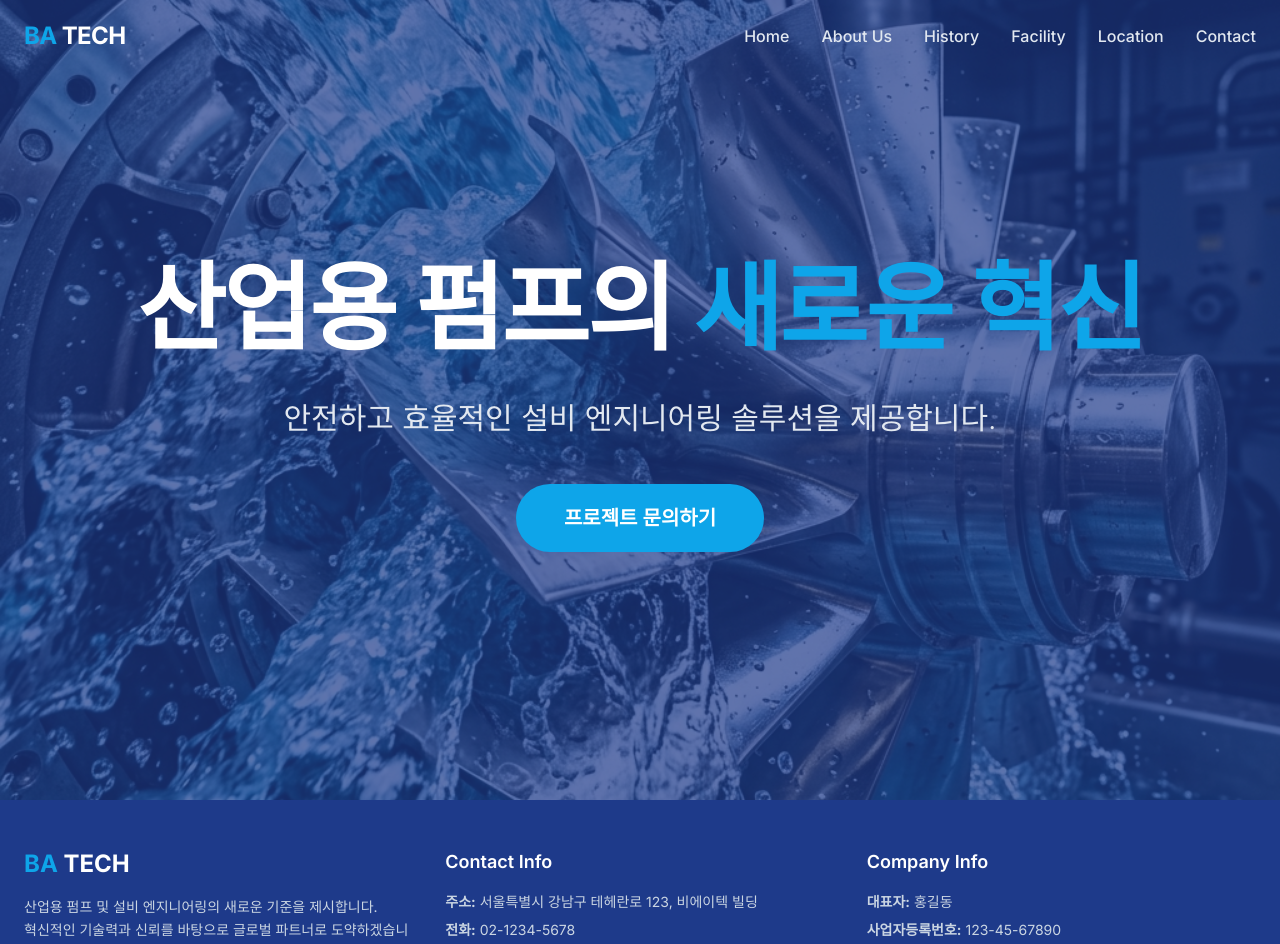
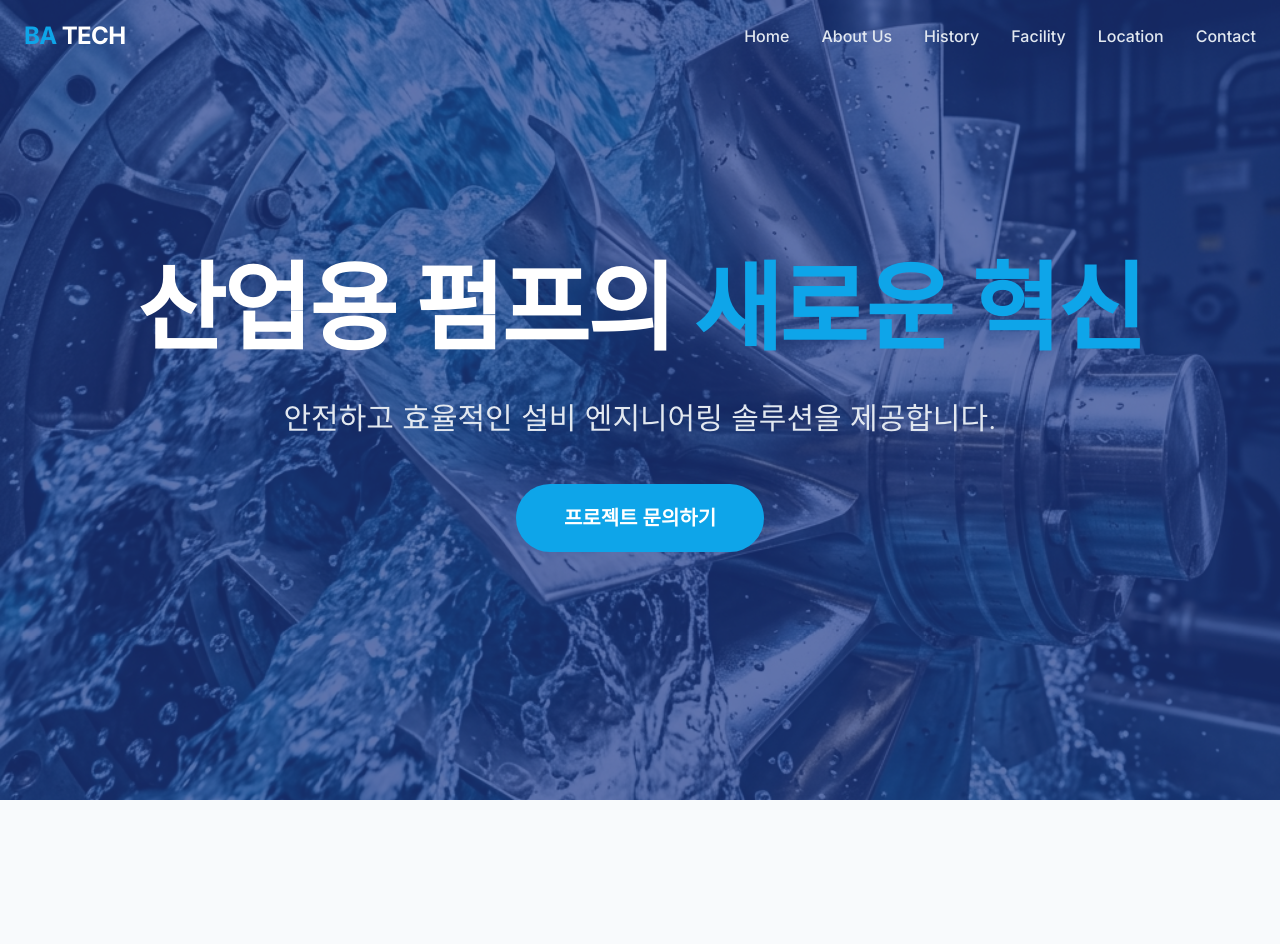
Before and after one commit to Taeyoung004/html, a React (Vite) app: page / in a window 1280 px wide. Shown: the top 944 px of the page. After the commit the page ends 800 px from the top, so only its background shows below. Built offline with nearby package versions, Linux system fonts and the light colour scheme.

Commit message:
페이지 분리 정말임

```diff
--- a/src/App.jsx
+++ b/src/App.jsx
@@ -16,6 +16,9 @@ import NotFoundPage from './pages/NotFoundPage';
 
 function App() {
   const [loading, setLoading] = useState(true);
+  const path = window.location.pathname;
+  const filename = path.split('/').pop() || 'index.html';
+  const isHome = filename === 'index.html' || filename === '' || path === '/';
 
   useEffect(() => {
     const timer = setTimeout(() => {
@@ -24,11 +27,20 @@ function App() {
     return () => clearTimeout(timer);
   }, []);
 
+  // Prevent scrolling on home page
+  useEffect(() => {
+    if (isHome) {
+      document.body.style.overflow = 'hidden';
+    } else {
+      document.body.style.overflow = 'auto';
+    }
+    return () => {
+      document.body.style.overflow = 'auto';
+    };
+  }, [isHome]);
+
   // Simple routing based on URL filename
   const getPageComponent = () => {
-    const path = window.location.pathname;
-    const filename = path.split('/').pop() || 'index.html';
-
     switch (filename) {
       case 'index.html':
       case '':
--- a/src/layouts/Layout.jsx
+++ b/src/layouts/Layout.jsx
@@ -4,14 +4,18 @@ import Footer from '../components/layout/Footer';
 import FloatingCTA from '../components/ui/FloatingCTA';
 
 const Layout = ({ children }) => {
+  const path = window.location.pathname;
+  const filename = path.split('/').pop() || 'index.html';
+  const isHome = filename === 'index.html' || filename === '' || path === '/';
+
   return (
-    <div className="flex flex-col min-h-screen">
+    <div className="flex flex-col min-h-screen overflow-x-hidden">
       <Header />
       <main className="flex-grow">
         {children}
       </main>
-      <Footer />
-      <FloatingCTA />
+      {!isHome && <Footer />}
+      {!isHome && <FloatingCTA />}
     </div>
   );
 };
```
